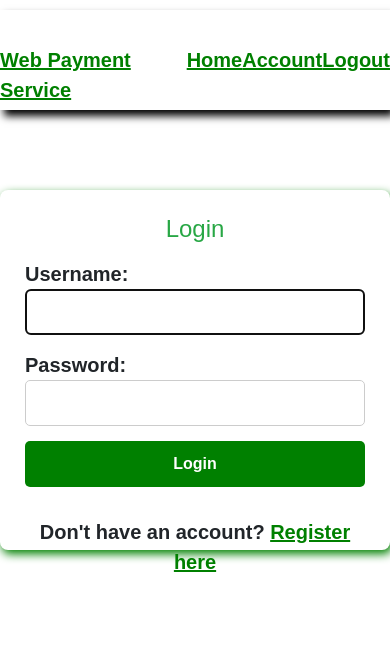
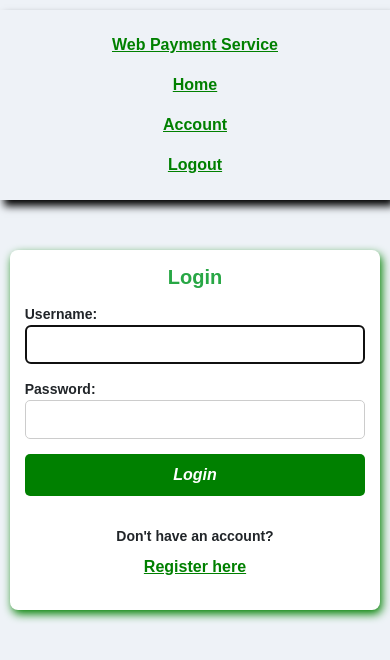
Before and after one commit to Rapudo-Brian/WebApps, a Django app: page /login/ in a window 390 px wide. Shown: the top 660 px of the page. Run offline with Django 4.2, Linux system fonts and the light colour scheme; a user stored in the database is signed in.

Commit message:
updated responsive designs

```diff
--- a/register/static/register/base.css
+++ b/register/static/register/base.css
@@ -32,3 +32,43 @@ a {
     background-color: green;
     text-decoration: underline;
 }
+
+/* Responsive Design */
+@media screen and (max-width: 768px) {
+    .pages {
+        flex-direction: column;
+        height: auto;
+        padding: 20px 0;
+    }
+
+    a {
+        font-size: 18px;
+        margin: 10px 0;
+    }
+
+    .footer {
+        font-size: 20px;
+        padding: 15px;
+        margin-top: 100px;
+    }
+}
+
+@media screen and (max-width: 480px) {
+    .pages {
+        flex-direction: column;
+        text-align: center;
+        padding: 15px 0;
+    }
+
+    a {
+        font-size: 16px;
+        margin: 8px 0;
+        display: block;
+    }
+
+    .footer {
+        font-size: 18px;
+        padding: 12px;
+        margin-top: 80px;
+    }
+}
--- a/register/static/register/login.css
+++ b/register/static/register/login.css
@@ -1,7 +1,8 @@
 /* General Styling */
 body {
     font-family: 'Arial', sans-serif;
-}
+    background-color: #eef2f7;
+    }
 
 /* Centered Login Container */
 .container {
@@ -20,6 +21,7 @@ h2 {
     color: rgb(40, 167, 69);
     font-size: 24px;
     margin-bottom: 15px;
+    font-weight: bold;
 }
 
 /* Form Styling */
@@ -50,6 +52,7 @@ input {
     transition: background 0.3s ease;
     width: 100%;
     margin-bottom: 30px;
+    font-style: italic;
 }
 
 .btn:hover {
@@ -77,3 +80,51 @@ p a {
     background-color: green;
     text-decoration: underline;
 }
+
+@media screen and (max-width: 768px) {
+    .container {
+        max-width: 90%;
+        padding: 20px;
+        margin-top: 80px;
+    }
+
+    h2 {
+        font-size: 22px;
+    }
+
+    input {
+        font-size: 14px;
+        padding: 8px;
+    }
+
+    .btn {
+        font-size: 18px;
+        padding: 8px 15px;
+    }
+}
+
+@media screen and (max-width: 480px) {
+    .container {
+        max-width: 95%;
+        padding: 15px;
+        margin-top: 50px;
+    }
+
+    h2 {
+        font-size: 20px;
+    }
+
+    input {
+        font-size: 14px;
+        padding: 8px;
+    }
+
+    .btn {
+        font-size: 16px;
+        padding: 8px;
+    }
+
+    p {
+        font-size: 14px;
+    }
+}
```
Also changed, not shown: payapp/static/payapp/dashboard.css (+85 -0 lines), payapp/static/payapp/manage_requests.css (+19 -0 lines), payapp/static/payapp/request_money.css (+60 -0 lines), payapp/static/payapp/send_money.css (+60 -0 lines), register/static/register/home.css (+32 -0 lines).
